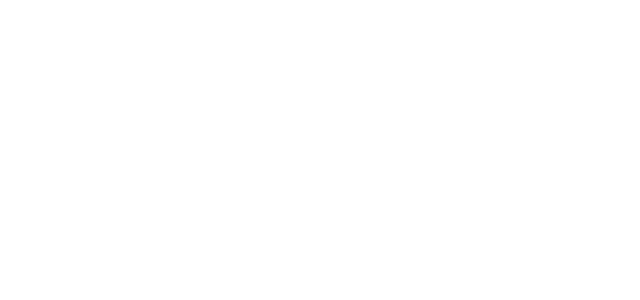
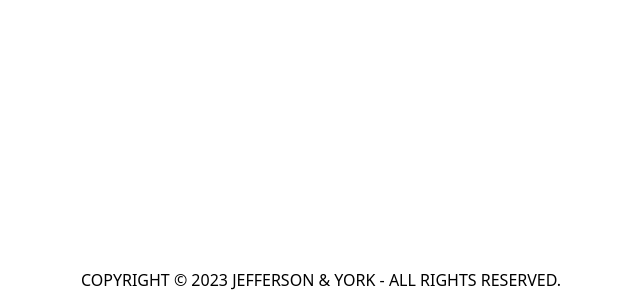
Before and after one commit to Caribbeandxb/cmc-final, a Next.js app: page / in a window 1280 px wide. Shown: the part 704-1004 px from the top of the page, without its empty margins (319-959 px from the left). Before the commit the page ends 972 px from the top, so only its background shows below. Built offline with nearby package versions, Linux system fonts and the light colour scheme.

Commit message:
create footer

```diff
--- /dev/null
+++ b/src/components/layouts/Footer.jsx
@@ -0,0 +1,12 @@
+const Footer = () => {
+  const currentYear = new Date().getFullYear().toString();
+  return (
+    <footer className='text-center font-light my-2'>
+      <p>
+        COPYRIGHT &copy; {currentYear} JEFFERSON & YORK - ALL RIGHTS RESERVED.
+      </p>
+    </footer>
+  );
+};
+
+export default Footer;
--- a/src/pages/_app.js
+++ b/src/pages/_app.js
@@ -1,3 +1,4 @@
+import Footer from '@/components/layouts/Footer';
 import Navbar from '@/components/layouts/Navbar';
 import '@/styles/globals.css';
 
@@ -6,6 +7,7 @@
     <>
       <Navbar />
       <Component {...pageProps} />
+      <Footer />
     </>
   );
 }
```
